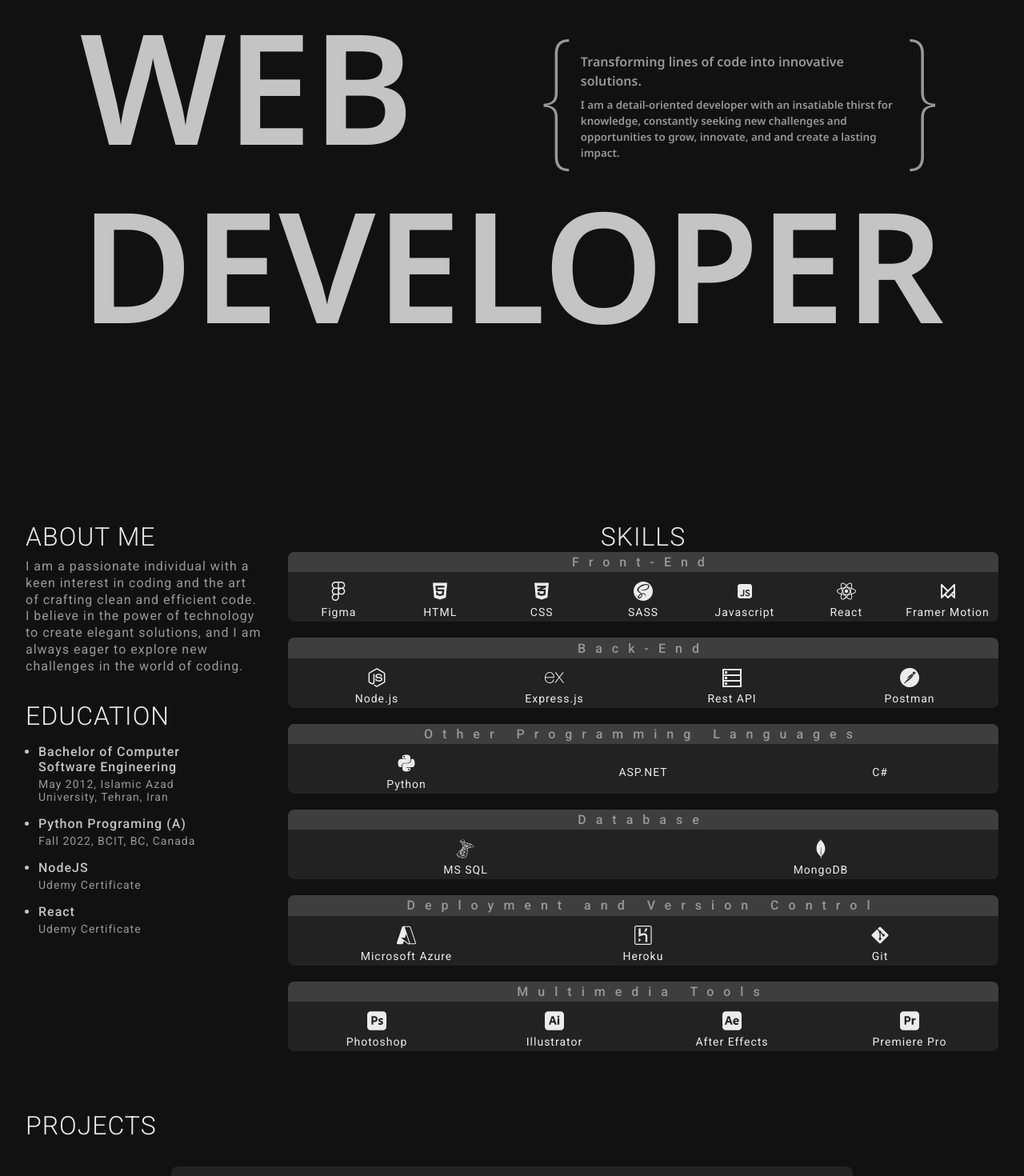
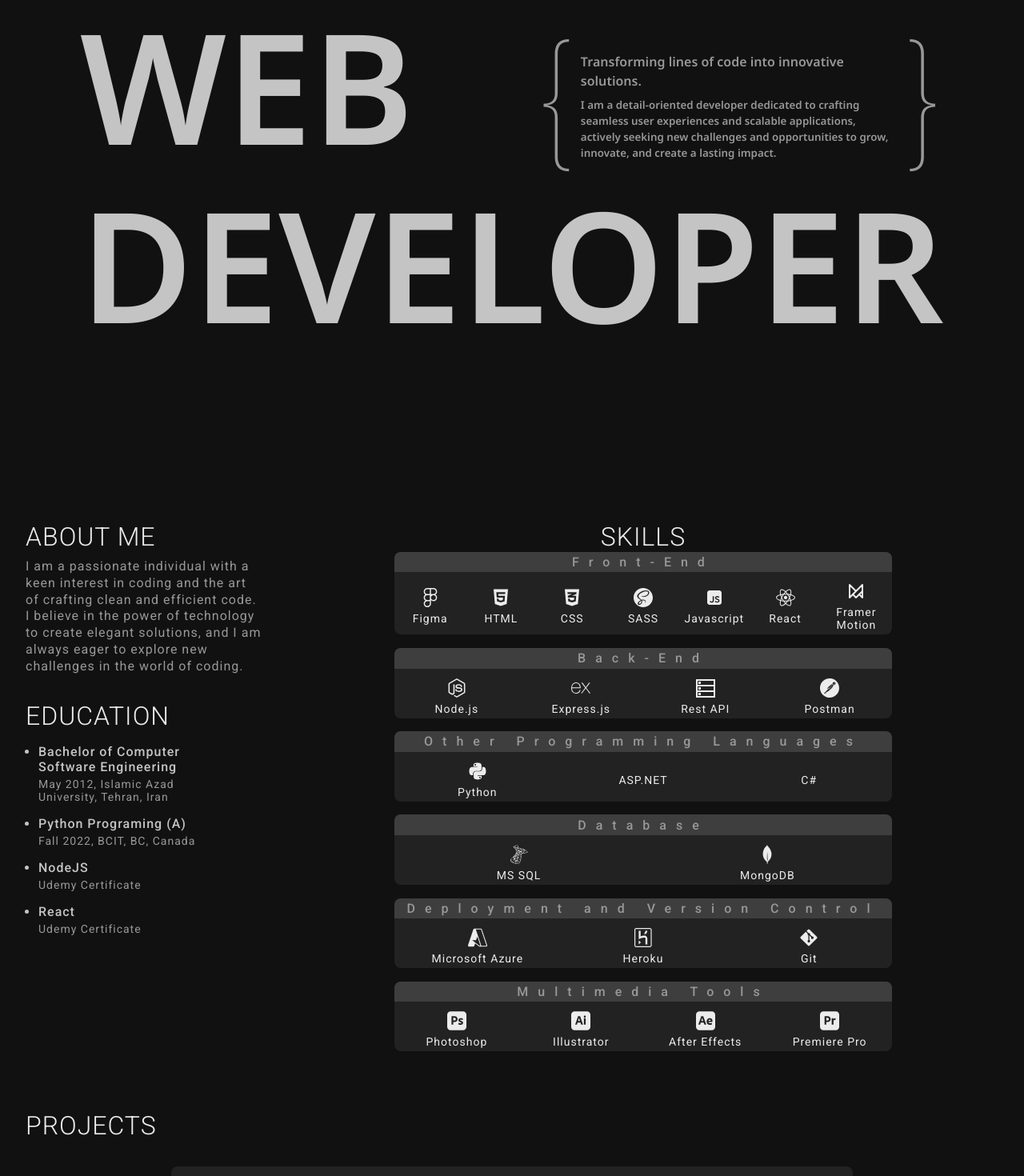
Before and after one commit to Shabahang-Saffari/Portfolio-Website, a React (Vite) app: page / in a window 1280 px wide. Shown: the part 180-1650 px from the top of the page at 80% size. Built offline with nearby package versions, Linux system fonts and the light colour scheme.

Commit message:
working on styling of Hero & about me

```diff
--- a/src/components/About me/about_me.scss
+++ b/src/components/About me/about_me.scss
@@ -78,12 +78,15 @@ h4 {
   }
 }
 .right_side_wrapper {
+  @include flex_center;
   height: 100%;
   width: 75%;
   text-align: center;
+
+  // border: 2px solid rgb(211, 226, 0) !important;
 }
 .right_side_content {
-  width: 100%;
+  width: 70%;
   height: 100%;
   border-radius: $border_radius;
   // border: 2px solid rgb(211, 226, 0) !important;
--- a/src/components/Hero/Hero.jsx
+++ b/src/components/Hero/Hero.jsx
@@ -34,9 +34,10 @@ const Hero = () => {
             <p>
               Transforming lines of code into innovative solutions.
               <small>
-                I am a detail-oriented developer with an insatiable thirst for
-                knowledge, constantly seeking new challenges and opportunities
-                to grow, innovate, and and create a lasting impact.
+                I am a detail-oriented developer dedicated to crafting seamless
+                user experiences and scalable applications, actively seeking new
+                challenges and opportunities to grow, innovate, and create a
+                lasting impact.
               </small>
             </p>
             <div className="curlies">{"}"}</div>
```
